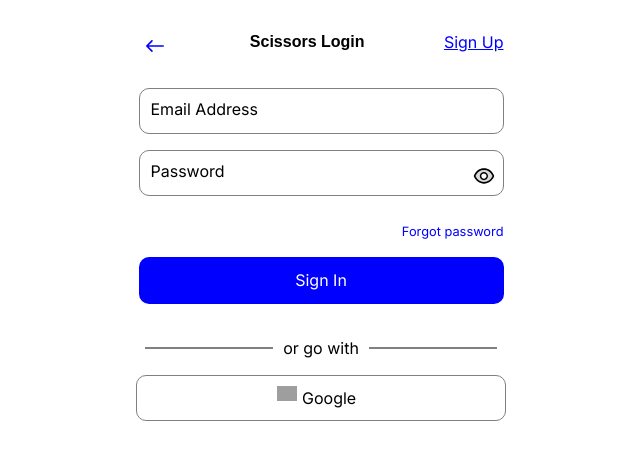
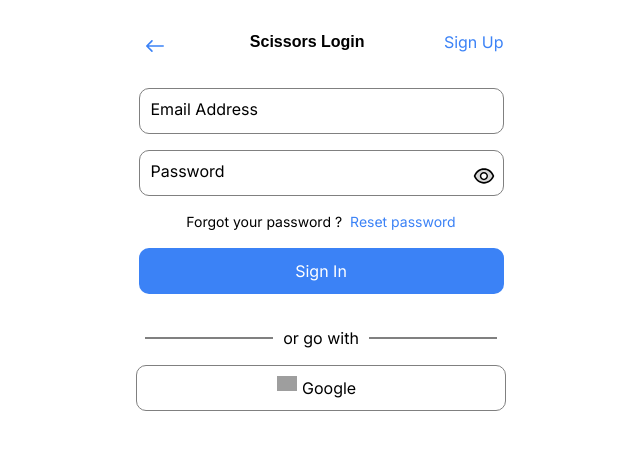
Before and after one commit to Bravothegreat/capstone, a Next.js app: page /signin in a window 1280 px wide. Shown: the top 460 px of the page, without its empty margins (319-959 px from the left). Built offline with nearby package versions, Linux system fonts and the light colour scheme; grey boxes are pictures that could not be loaded.

Commit message:
added few changes

```diff
--- a/src/app/component/Navbar.tsx
+++ b/src/app/component/Navbar.tsx
@@ -75,8 +75,8 @@ export default function Navbar() {
       <section ref={animationParenth} className='flex items-center gap-10'>
         {/* logo */}
         <div className='h-fit rounded-xl  border-neutral-400 px-4 py-2 text-neutral-400 transition-all  flex item-center justify-content gap-3'>
-        <ImLink size={40} color="blue" className='text-purple-800'/>
-        <h1 className='text-align:center mt-1 text-2xl text-black italic text-blue-600'>SLASH IT</h1>
+        <ImLink size={40} color="#3B82F6" className='text-purple-800'/>
+        <h1 className='text-align:center mt-1 text-2xl font-black  text-blue-500'>SLASH IT</h1>
         </div>
 
         { isSideMenuOpen &&   <MobileNav closeSideMenu={closeSideMenu}/> }
--- a/src/app/globals.css
+++ b/src/app/globals.css
@@ -45,13 +45,7 @@
   /* border: 1px solid grey; */
 }
 
-.forgot-password {
-  display: flex;
-  justify-content: flex-end;
-  margin-top: 10px;
-  font-size: 0.8rem;
-  color: blue;
-}
+
 
 .back-arrow {
   width: 2rem;
@@ -97,7 +91,7 @@
   top: -8px;
   border: black;
   transition: 0.15ms;
-  color: blue;
+  color: #3B82F6;
 }
 
 @keyframes error-shake {
@@ -148,7 +142,7 @@
 }
 
 .form button {
-  background-color: blue;
+  background-color: #3B82F6;
   color: #fff;
   padding: 0.7rem;
   border-radius: 10px;
@@ -161,12 +155,12 @@ form button:hover {
 }
 
 .link a {
-  color: blue;
-  text-decoration: underline;
+  color: #3B82F6;
+  /* text-decoration: underline; */
 }
 
 .dashboard button {
-  background-color: blue;
+  background-color: #3B82F6;
   color: #fff;
   margin-top: 1rem;
   padding: 0.5rem;
@@ -180,8 +174,8 @@ form button:hover {
 }
 
 .authenticate p {
-  color: blue;
-  text-decoration: underline;
+  color: #3B82F6;
+  /* text-decoration: underline; */
 }
 
 .or {
@@ -316,7 +310,7 @@ form button:hover {
 
 .small-font {
   font-size: 0.8rem; /* Adjust the size as needed */
-  color: green; /* Optional: Add color to match your design */
+  color: #10B981; /* Optional: Add color to match your design */
 }
 
 
--- a/src/app/signin/page.tsx
+++ b/src/app/signin/page.tsx
@@ -196,11 +196,12 @@ const Signin = () => {
           </label>
         </div>
 
-        <p className="forgot-password">
-          <Link className="forgotpass" href="/resetpassword">
-            Forgot password
+        <div className=" flex gap-2 justify-center text-sm">
+          <p>Forgot your password ?</p>
+          <Link href="/resetpassword"  className="text-blue-500">
+            Reset password
           </Link>
-        </p>
+        </div>
 
         {error && <p style={{ color: "red" }}>{error}</p>}
 
```
